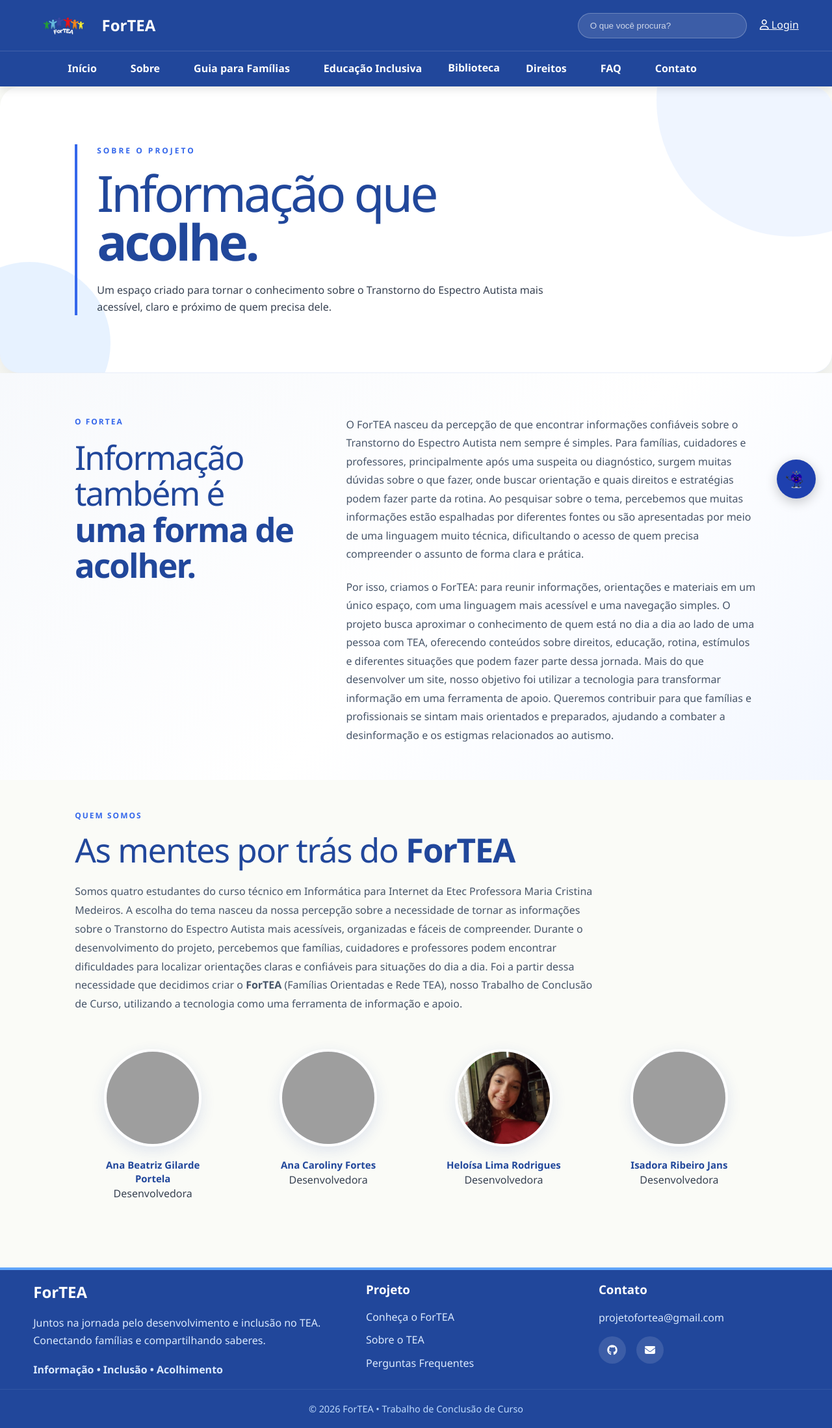
After one commit to anacarolinyf/TCC-2026, a PHP site: page /projeto.php in a window 1280 px wide. The commit adds this page. Shown: the whole page at 65% size. Run offline with PHP 8.4, Linux system fonts and the light colour scheme; some libraries are stand-ins or nearby versions; grey boxes are pictures that could not be loaded.

Commit message:
criação pagina do projeto

```diff
--- /dev/null
+++ b/css/projeto.css
@@ -0,0 +1,383 @@
+.pagina-sobre {
+    font-family: "Segoe UI", Tahoma, Geneva, Verdana, sans-serif;
+    color: #374151;
+    overflow: hidden;
+}
+
+
+.sobre-banner {
+    position: relative;
+    min-height: 440px;
+    padding: 80px 9%;
+    overflow: hidden;
+
+    display: flex;
+    align-items: center;
+
+    background: #ffffff;
+
+    border-bottom: 1px solid #E8EEF9;
+}
+
+
+
+.sobre-banner::before {
+    content: "";
+    position: absolute;
+
+    width: 420px;
+    height: 420px;
+
+    right: -150px;
+    top: -190px;
+
+    border-radius: 50%;
+
+    background: #EAF2FF;
+
+    opacity: .75;
+}
+
+
+
+.banner-conteudo {
+    position: relative;
+    z-index: 2;
+    max-width: 760px;
+    padding-left: 30px;
+    border-left: 4px solid #3467EB;
+}
+
+
+.banner-label {
+    display: block;
+
+    margin-bottom: 18px;
+
+    color: #3467EB;
+
+    font-size: 12px;
+
+    font-weight: 700;
+
+    letter-spacing: 3px;
+
+    text-transform: uppercase;
+}
+
+
+.banner-conteudo h1 {
+    margin: 0 0 25px;
+
+    color: #21479B;
+
+    font-size: clamp(3.2rem, 6vw, 6rem);
+
+    font-weight: 300;
+
+    line-height: .98;
+
+    letter-spacing: -4px;
+}
+
+
+.banner-conteudo h1 strong {
+    display: block;
+    font-weight: 750;
+}
+
+
+
+
+.sobre-texto {
+    padding: 65px 6% 55px;
+
+    background:
+        linear-gradient(
+            135deg,
+            #F7F9FC 0%,
+            #ffffff 55%,
+            #F3F7FF 100%
+        );
+}
+
+.texto-container {
+    max-width: 1050px;
+    margin: 0 auto;
+
+    display: grid;
+    grid-template-columns: 0.8fr 1.5fr;
+    gap: 80px;
+}
+
+.texto-label {
+    display: block;
+    margin-bottom: 18px;
+
+    color: #3467EB;
+
+    font-size: 12px;
+    font-weight: 700;
+    letter-spacing: 2px;
+    text-transform: uppercase;
+}
+
+.texto-introducao h2 {
+    margin: 0;
+
+    color: #21479B;
+
+    font-size: clamp(2.2rem, 4vw, 3.5rem);
+    line-height: 1.08;
+    letter-spacing: -2px;
+    font-weight: 350;
+}
+
+.texto-introducao h2 strong {
+    font-weight: 750;
+}
+
+.texto-corpo p {
+    margin: 0 0 22px;
+
+    color: #475569;
+
+    font-size: 16px;
+    line-height: 1.78;
+}
+
+.texto-corpo p:last-child {
+    margin-bottom: 0;
+}
+
+.texto-nota {
+    margin-top: 30px !important;
+    padding-top: 22px;
+
+    border-top: 1px solid rgba(52, 103, 235, .18);
+
+    color: #64748B !important;
+
+    font-size: 14px !important;
+}
+
+
+
+.sobre-equipe {
+    padding: 45px 9% 100px;
+
+    background: #FAFBF7;
+}
+
+.equipe-container {
+    max-width: 1050px;
+    margin: 0 auto;
+}
+
+.equipe-titulo {
+    max-width: 800px;
+}
+
+.equipe-titulo > span {
+    display: block;
+    margin-bottom: 15px;
+
+    color: #3467EB;
+
+    font-size: 12px;
+    font-weight: 700;
+    letter-spacing: 2px;
+    text-transform: uppercase;
+}
+
+.equipe-titulo h2 {
+    margin: 0 0 22px;
+
+    color: #21479B;
+
+    font-size: clamp(2.3rem, 4vw, 3.5rem);
+    line-height: 1.1;
+    letter-spacing: -1.5px;
+    font-weight: 350;
+}
+
+.equipe-titulo h2 strong {
+    font-weight: 750;
+}
+
+.equipe-titulo p {
+    margin: 0;
+
+    color: #475569;
+
+    font-size: 16px;
+    line-height: 1.8;
+}
+
+.equipe-texto {
+    max-width: 850px;
+    margin: 25px 0 60px;
+
+    color: #64748B;
+
+    font-size: 16px;
+    line-height: 1.8;
+}
+
+
+/* FOTOS */
+
+.equipe-fotos {
+    display: grid;
+    grid-template-columns: repeat(4, 1fr);
+    gap: 30px;
+
+    margin-top: 55px;
+}
+
+.equipe-membro {
+    text-align: center;
+}
+
+.foto-redonda {
+    width: 150px;
+    height: 150px;
+
+    margin: 0 auto 18px;
+
+    overflow: hidden;
+
+    border: 4px solid #ffffff;
+    border-radius: 50%;
+
+    background: #EAF2FF;
+
+    box-shadow: 0 7px 22px rgba(30, 64, 175, .12);
+
+    transition: transform .3s ease;
+}
+
+.equipe-membro:hover .foto-redonda {
+    transform: translateY(-6px);
+}
+
+.foto-redonda img {
+    width: 100%;
+    height: 100%;
+
+    display: block;
+
+    object-fit: cover;
+}
+
+.equipe-membro h3 {
+    max-width: 190px;
+    margin: 0 auto;
+
+    color: #21479B;
+
+    font-size: 15px;
+    line-height: 1.4;
+}
+
+.equipe-descricao {
+    max-width: 850px;
+}
+
+
+.sobre-texto,
+.sobre-equipe {
+    opacity: 0;
+    transform: translateY(20px);
+
+    transition: opacity .7s ease, transform .7s ease;
+}
+
+.sobre-visivel {
+    opacity: 1;
+    transform: translateY(0);
+}
+
+
+
+
+
+@media (max-width: 800px) {
+
+    .sobre-banner {
+        min-height: 420px;
+        padding: 65px 7%;
+    }
+
+    .texto-container {
+        grid-template-columns: 1fr;
+        gap: 35px;
+    }
+
+    .equipe-fotos {
+        grid-template-columns: repeat(2, 1fr);
+        gap: 45px 20px;
+    }
+}
+
+
+@media (max-width: 550px) {
+
+    .sobre-banner,
+    .sobre-texto,
+    .sobre-equipe {
+        padding-left: 6%;
+        padding-right: 6%;
+    }
+
+    .sobre-banner {
+        min-height: 390px;
+        padding-top: 65px;
+        padding-bottom: 65px;
+    }
+
+    .banner-conteudo {
+        padding-left: 20px;
+        border-left-width: 3px;
+    }
+
+    .banner-conteudo h1 {
+        font-size: 3.4rem;
+        letter-spacing: -2.5px;
+    }
+
+    .banner-conteudo p {
+        font-size: 15.5px;
+        line-height: 1.7;
+    }
+
+    .banner-fundo {
+        right: -50px;
+        bottom: -20px;
+    }
+
+    .banner-fundo span {
+        font-size: 9rem;
+        letter-spacing: -8px;
+
+        -webkit-text-stroke-width: 1px;
+    }
+
+    .sobre-texto {
+        padding: 65px 6% 55px;
+    }
+
+    .texto-corpo p {
+        font-size: 15.5px;
+        line-height: 1.75;
+    }
+
+    .equipe-fotos {
+        grid-template-columns: 1fr 1fr;
+    }
+
+    .foto-redonda {
+        width: 125px;
+        height: 125px;
+    }
+}
--- a/includes/header.php
+++ b/includes/header.php
@@ -324,10 +324,6 @@ if ($daltonismo !== 'nenhum') {
 >
 
 
-<!-- ==========================================================
-     VLIBRAS
-========================================================== -->
-
 <div vw class="enabled">
 
     <div vw-access-button class="active"></div>
--- a/index.php
+++ b/index.php
@@ -91,7 +91,7 @@
             <i class="fa-solid fa-chevron-right"></i>
         </span>
 
-        <a href="direitos.php" class="passo">
+        <a href="leis.php" class="passo">
             <div class="icone">
                 <i class="fa-solid fa-scale-balanced"></i>
             </div>
--- /dev/null
+++ b/projeto.php
@@ -0,0 +1,165 @@
+<?php include 'includes/header.php'; ?>
+
+<link rel="stylesheet" href="css/projeto.css">
+
+<main class="pagina-sobre">
+
+    <section class="sobre-banner">
+
+        <div class="banner-conteudo">
+
+            <span class="banner-label">SOBRE O PROJETO</span>
+
+            <h1>
+                Informação que
+                <strong>acolhe.</strong>
+            </h1>
+
+            <p>
+                Um espaço criado para tornar o conhecimento sobre
+                o Transtorno do Espectro Autista mais acessível,
+                claro e próximo de quem precisa dele.
+            </p>
+
+        </div>
+
+    </section>
+
+    <section class="sobre-texto">
+
+        <div class="texto-container">
+
+            <div class="texto-introducao">
+
+                <span class="texto-label">O ForTEA</span>
+
+                <h2>
+                    Informação também é
+                    <strong>uma forma de acolher.</strong>
+                </h2>
+
+            </div>
+
+
+            <div class="texto-corpo">
+
+                <p>
+                  O ForTEA nasceu da percepção de que encontrar informações confiáveis sobre o Transtorno do Espectro Autista nem sempre é simples. Para famílias, cuidadores e professores, principalmente após uma suspeita ou diagnóstico, surgem muitas dúvidas sobre o que fazer, onde buscar orientação e quais direitos e estratégias podem fazer parte da rotina.
+
+                  Ao pesquisar sobre o tema, percebemos que muitas informações estão espalhadas por diferentes fontes ou são apresentadas por meio de uma linguagem muito técnica, dificultando o acesso de quem precisa compreender o assunto de forma clara e prática.
+
+                  </p>
+                  <p>
+                Por isso, criamos o ForTEA: para reunir informações, orientações e materiais em um único espaço, com uma linguagem mais acessível e uma navegação simples. O projeto busca aproximar o conhecimento de quem está no dia a dia ao lado de uma pessoa com TEA, oferecendo conteúdos sobre direitos, educação, rotina, estímulos e diferentes situações que podem fazer parte dessa jornada.
+
+                Mais do que desenvolver um site, nosso objetivo foi utilizar a tecnologia para transformar informação em uma ferramenta de apoio. Queremos contribuir para que famílias e profissionais se sintam mais orientados e preparados, ajudando a combater a desinformação e os estigmas relacionados ao autismo.
+                </p>
+
+            </div>
+
+        </div>
+
+    </section>
+
+<section class="sobre-equipe">
+
+    <div class="equipe-container">
+
+        <div class="equipe-titulo">
+            <span class="texto-label">Quem Somos</span>
+
+            <h2>
+                As mentes por trás do <strong>ForTEA</strong>
+            </h2>
+
+            <p class="equipe-descricao">
+                Somos quatro estudantes do curso técnico em Informática para Internet
+                da Etec Professora Maria Cristina Medeiros. A escolha do tema nasceu
+                da nossa percepção sobre a necessidade de tornar as informações sobre
+                o Transtorno do Espectro Autista mais acessíveis, organizadas e fáceis
+                de compreender.
+
+                Durante o desenvolvimento do projeto, percebemos que famílias,
+                cuidadores e professores podem encontrar dificuldades para localizar
+                orientações claras e confiáveis para situações do dia a dia.
+
+                Foi a partir dessa necessidade que decidimos criar o
+                <strong>ForTEA</strong> (Famílias Orientadas e Rede TEA), nosso Trabalho
+                de Conclusão de Curso, utilizando a tecnologia como uma ferramenta
+                de informação e apoio.
+            </p>
+        </div>
+
+        <div class="equipe-fotos">
+
+            <div class="equipe-membro">
+                <div class="foto-redonda">
+                    <img src="img/ana-beatriz.jpg" alt="Ana Beatriz Gilarde Portela">
+                </div>
+                <h3>Ana Beatriz Gilarde Portela</h3>
+                <p class="membro-funcao">Desenvolvedora</p>
+            </div>
+
+            <div class="equipe-membro">
+                <div class="foto-redonda">
+                    <img src="img/ana-caroliny.jpg" alt="Ana Caroliny Fortes">
+                </div>
+                <h3>Ana Caroliny Fortes</h3>
+                <p class="membro-funcao">Desenvolvedora</p>
+            </div>
+
+            <div class="equipe-membro">
+                <div class="foto-redonda">
+                    <img src="img/heloisa.jpeg" alt="Heloísa Lima Rodrigues">
+                </div>
+                <h3>Heloísa Lima Rodrigues</h3>
+                <p class="membro-funcao">Desenvolvedora</p>
+            </div>
+
+            <div class="equipe-membro">
+                <div class="foto-redonda">
+                    <img src="img/isadora.jpg" alt="Isadora Ribeiro Jans">
+                </div>
+                <h3>Isadora Ribeiro Jans</h3>
+                <p class="membro-funcao">Desenvolvedora</p>
+            </div>
+
+        </div>
+
+    </div>
+
+</section>
+
+</main>
+
+
+<?php include 'includes/footer.php'; ?>
+
+
+<script>
+document.addEventListener("DOMContentLoaded", function () {
+
+    const elementos = document.querySelectorAll(
+        ".sobre-texto, .sobre-equipe"
+    );
+
+    const observer = new IntersectionObserver(
+        function (entradas) {
+            entradas.forEach(function (entrada) {
+                if (entrada.isIntersecting) {
+                    entrada.target.classList.add("sobre-visivel");
+                    observer.unobserve(entrada.target);
+                }
+            });
+        },
+        {
+            threshold: 0.08
+        }
+    );
+
+    elementos.forEach(function (elemento) {
+        observer.observe(elemento);
+    });
+
+});
+</script>
```
Also changed, not shown: css/estilo.css (line endings or trailing spaces), img/heloisa.jpeg (added).
